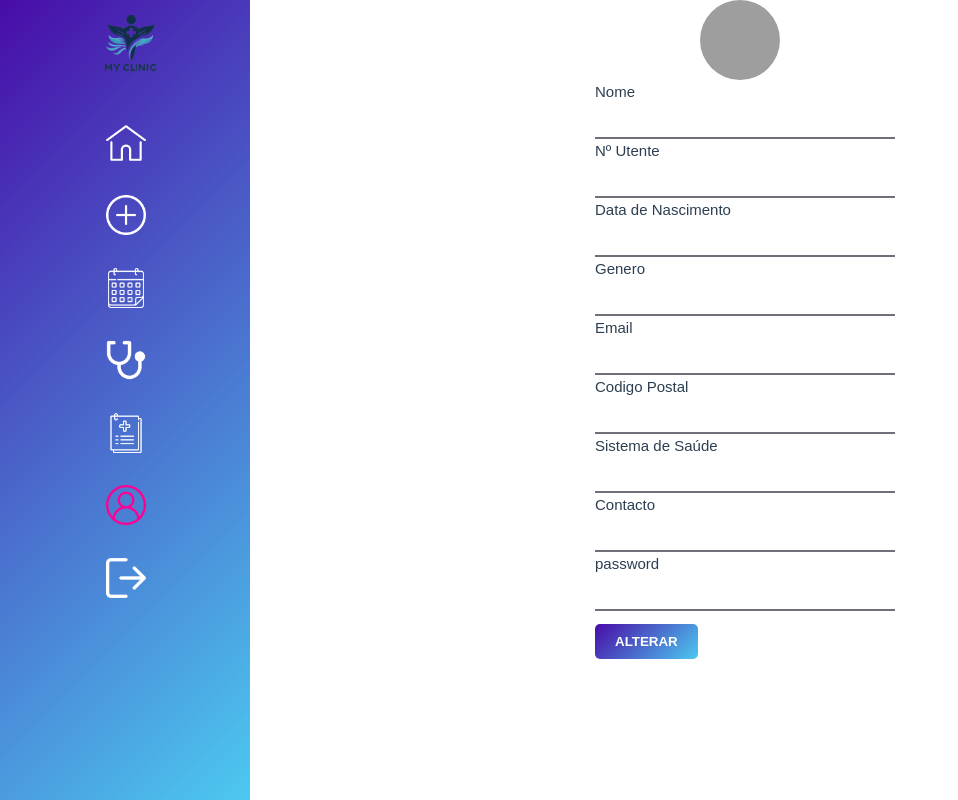
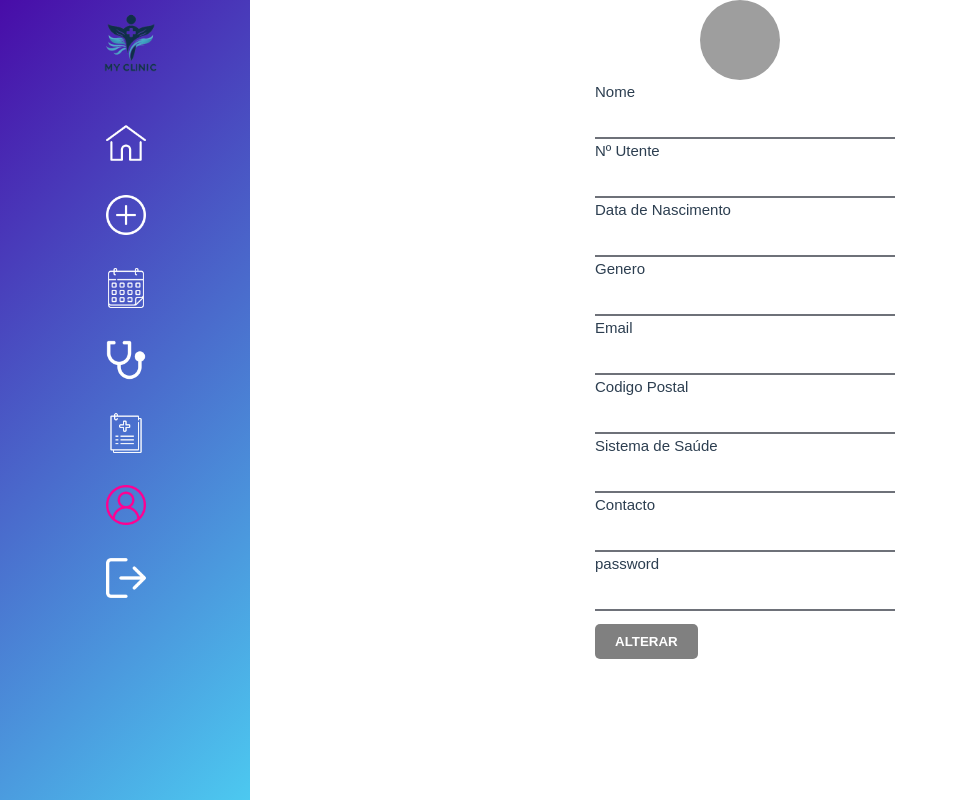
Before and after one commit to ruiiramos/myClinic-FrontEnd, a Vue app: page /user in a window 1280 px wide. Shown: the whole page, without its empty margins (0-958 px from the left). Built offline with nearby package versions, Linux system fonts and the light colour scheme; no server answers; sample sign-in values are in the browser's storage; grey boxes are pictures that could not be loaded.

Commit message:
notificações de alterar dados

```diff
--- a/src/views/UserView.vue
+++ b/src/views/UserView.vue
@@ -8,7 +8,7 @@
 
         <div class="input-group">
           <label for="nome">Nome</label>
-          <input id="nome" v-model="formData.nome" readonly >
+          <input id="nome" v-model="formData.nome" readonly>
         </div>
 
         <div class="input-group">
@@ -25,11 +25,11 @@
         </div>
         <div class="input-group">
           <label for="email">Email</label>
-          <input id="email" v-model="formData.email" />
+          <input id="email" v-model="formData.email" @input="checkChanges" />
         </div>
         <div class="input-group">
           <label for="cod_postal">Codigo Postal</label>
-          <input id="cod_postal" v-model="formData.cod_postal" />
+          <input id="cod_postal" v-model="formData.cod_postal" @input="checkChanges" />
         </div>
         <div class="input-group">
           <label for="sistema_saude">Sistema de Saúde</label>
@@ -37,14 +37,14 @@
         </div>
         <div class="input-group">
           <label for="contacto">Contacto</label>
-          <input id="contacto" v-model="formData.contacto" />
+          <input id="contacto" v-model="formData.contacto" @input="checkChanges" />
         </div>
         <div class="input-group">
           <label for="password">password</label>
-          <input id="password" type="password" v-model="formData.password" />
+          <input id="password" type="password" v-model="formData.password" @input="checkChanges" />
         </div>
       </div>
-      <button @click="handleSubmit" class="profile_save-button">Alterar</button>
+      <button :disabled="!isChanged" @click="handleSubmit" class="profile_save-button">Alterar</button>
     </div>
   </div>
 
@@ -78,6 +78,8 @@ export default {
         contacto: '',
         password: '',
       },
+      initialData: {},
+      isChanged: false,
       notification: {
         message: '',
         type: ''
@@ -88,7 +90,7 @@ export default {
     try {
       const loggedUser = await this.userStore.fetchLoggedUser();
       if (loggedUser) {
-        this.formData = {
+        const userData = {
           nome: loggedUser.nome || '',
           n_utente: loggedUser.n_utente || '',
           data_nascimento: this.formatDate(loggedUser.data_nascimento) || '',
@@ -99,6 +101,8 @@ export default {
           contacto: loggedUser.contacto || '',
           password: loggedUser.password || '',
         };
+        this.formData = { ...userData };
+        this.initialData = { ...userData };
       }
     } catch (error) {
       console.error('Error fetching logged-in user:', error);
@@ -119,12 +123,22 @@ export default {
         this.notification.message = '';
       }, 3000); // Oculta a notificação após 3 segundos
     },
+    checkChanges() {
+      this.isChanged = (
+        this.formData.email !== this.initialData.email ||
+        this.formData.cod_postal !== this.initialData.cod_postal ||
+        this.formData.contacto !== this.initialData.contacto ||
+        this.formData.password !== this.initialData.password
+      );
+    },
     async handleSubmit() {
       try {
         const token = sessionStorage.getItem('jwt');
         await this.userStore.updatePaciente(this.formData, this.userStore.loggedUser.id_user, token);
-        this.showNotification('Dados alterados com sucesso', 'success');
-        this.$router.push('/home');
+        this.showNotification('Dados alterados com sucesso!', 'success');
+        setTimeout(() => {
+          this.$router.push('/home');
+        }, 3000); // Redireciona após 3 segundos
       } catch (error) {
         console.error('Error updating profile:', error);
         this.showNotification('Falha ao alterar os dados', 'error');
@@ -193,6 +207,10 @@ export default {
   left: 35%;
   margin-top: 13px;
 }
+.profile_save-button:disabled {
+  background: gray;
+  cursor: not-allowed;
+}
 .notification-container {
   position: fixed;
   top: 20px;
```
